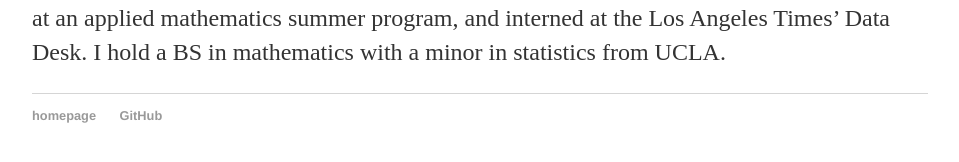
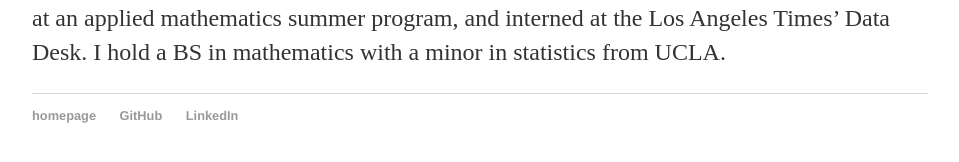
Before and after one commit to leecourt98/leecourt98.github.io, a Jekyll site: the page built from index.md, in a window 1280 px wide. Shown: the part 672-834 px from the top of the page, without its empty margins (160-1119 px from the left). Built offline with Jekyll 4.4.1, drawn with Linux system fonts in a browser that asks for light colours.

Commit message:
Update default.html

```diff
--- a/_layouts/default.html
+++ b/_layouts/default.html
@@ -26,6 +26,7 @@
 	    		<ul>
 	        		<li><a href="http://courtneylee.net">homepage</a></li>
 	        		<li><a href="https://github.com/leecourt98">GitHub</a></li>
+				<li><a href="https://www.linkedin.com/in/leecourt98">LinkedIn</li>
 				</ul>
 			</footer>
 		</body>
```
